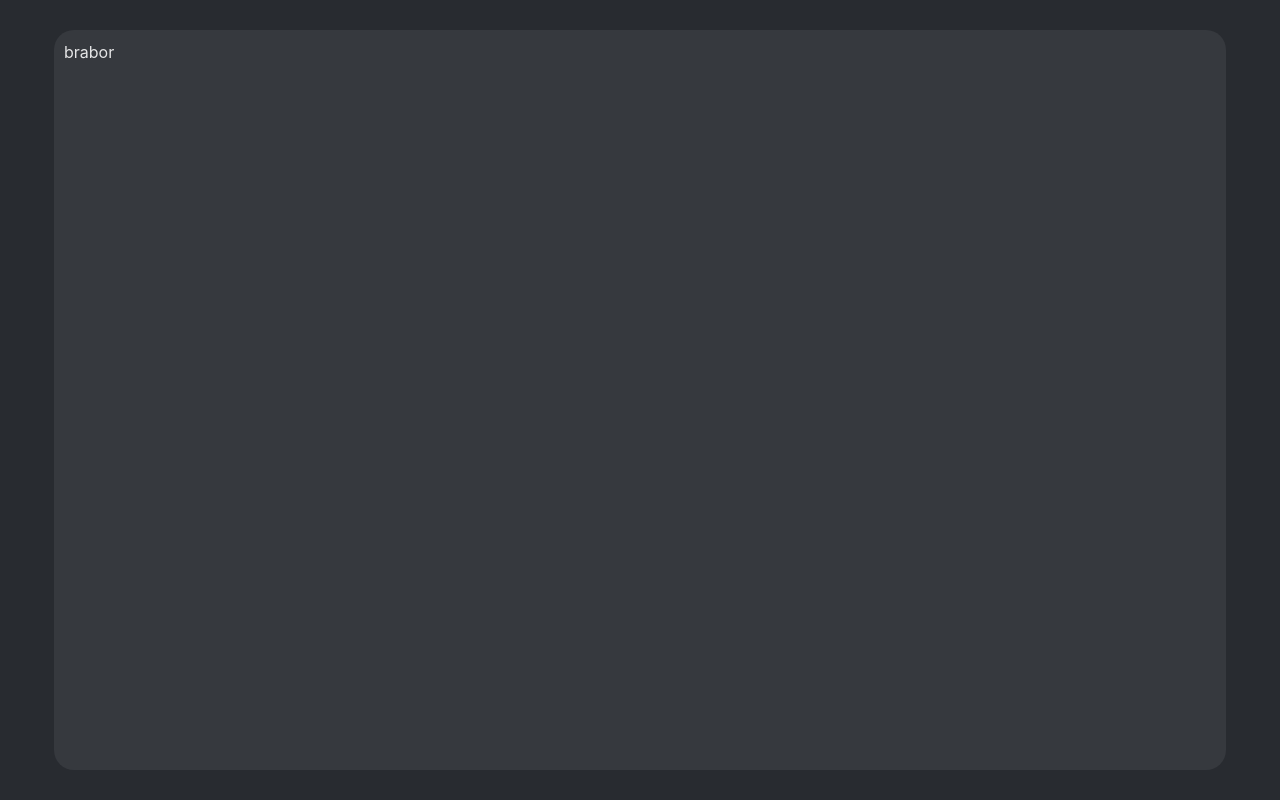
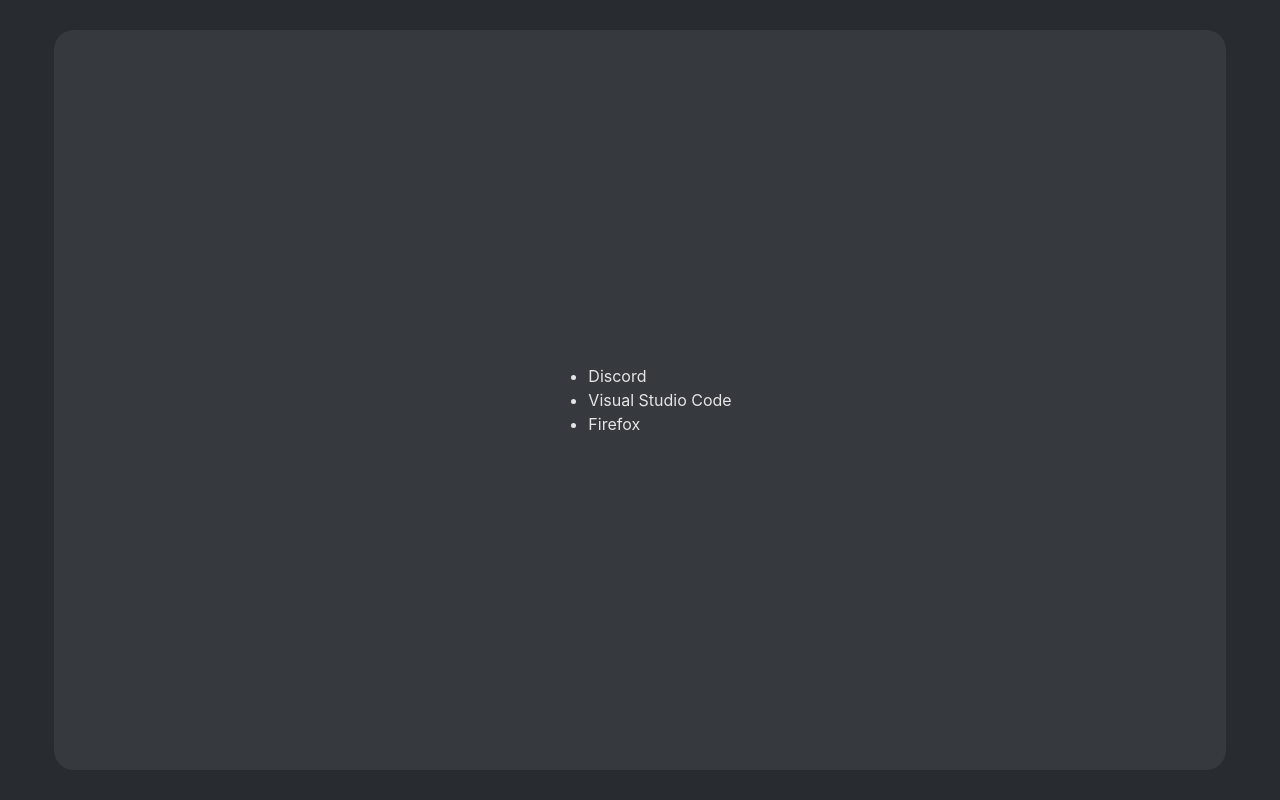
Before and after one commit to MateusGurgel/DragnDrop, a React (Vite) app: page / in a window 1280 px wide. Built offline with nearby package versions, Linux system fonts and the light colour scheme.

Commit message:
DragDropContext added again

```diff
--- a/src/App.tsx
+++ b/src/App.tsx
@@ -1,14 +1,17 @@
-import { useState } from 'react'
-import './App.css'
+import { DragDropContext, Droppable } from "react-beautiful-dnd";
+import "./App.css";
+import Deck from "./components/Deck/Deck";
+
+
 
 function App() {
-  const [count, setCount] = useState(0)
-
   return (
-    <div id="container">
-      brabor
-    </div>
-  )
+    <DragDropContext onDragEnd={(result, provided) => {}}>
+      <div id="container">
+        <Deck />
+      </div>
+    </DragDropContext>
+  );
 }
 
-export default App
+export default App;
```
